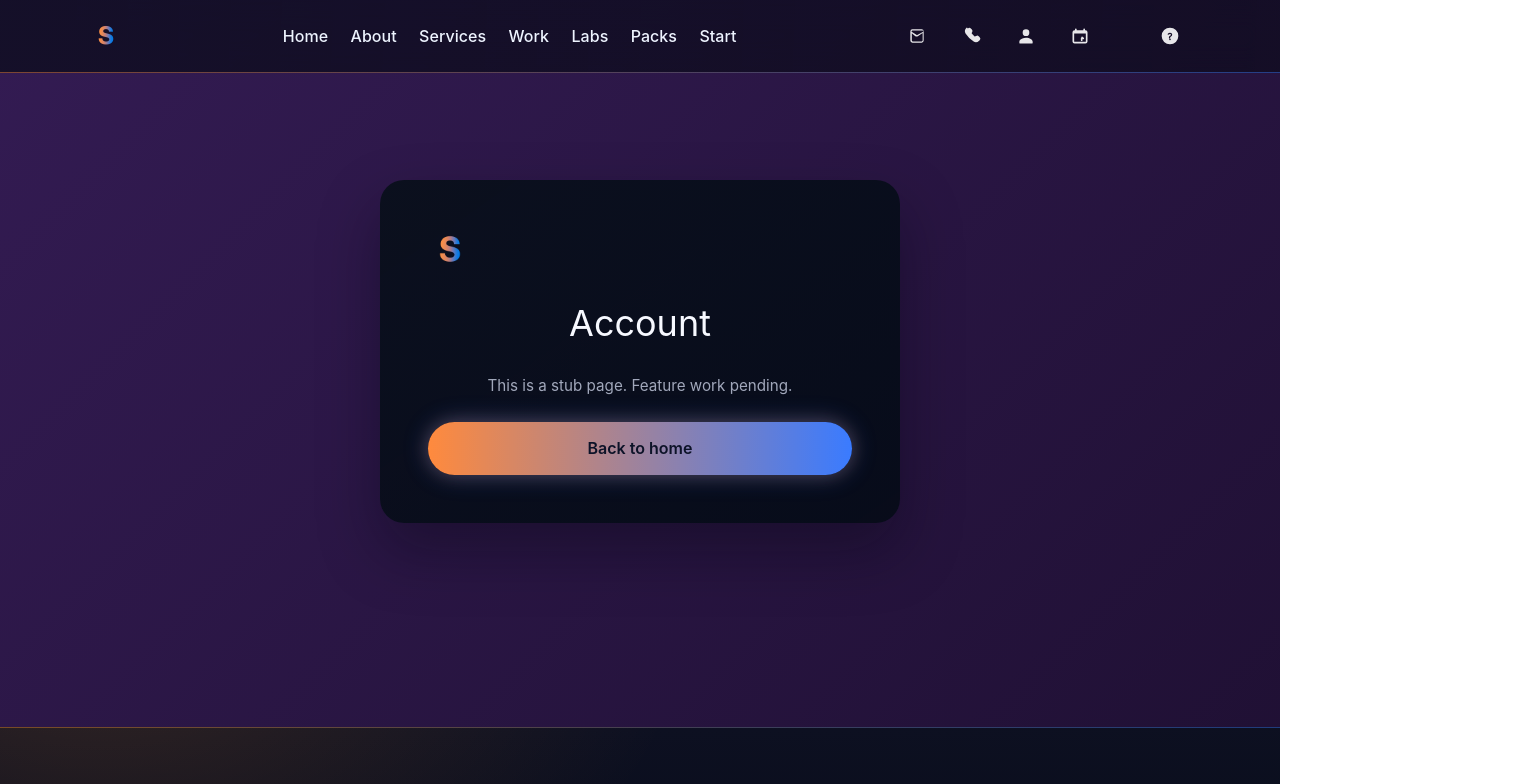
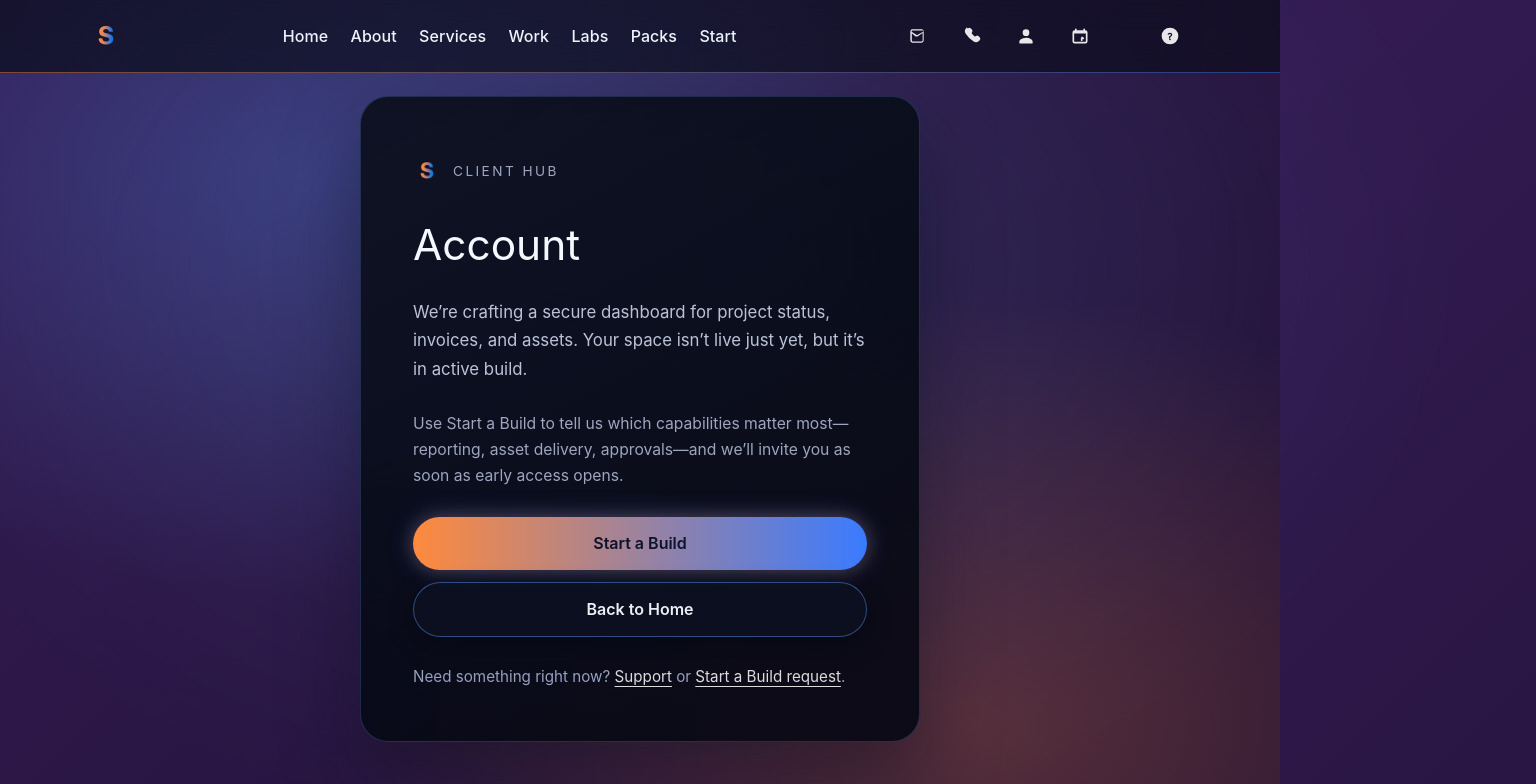
Before and after one commit to edgarcolmenero/swiftsendmaxej, a Next.js app: page /account in a window 1280 px wide. Shown: the top 784 px of the page, 1536 px wide, since content can reach past the window. Built offline with nearby package versions, Linux system fonts and the light colour scheme.

Commit message:
feat(nav): logo-only brand, Start label, Work → /#work, and branded stub pages

```diff
--- a/app/account/page.tsx
+++ b/app/account/page.tsx
@@ -5,52 +5,138 @@ import Logo from "@/components/shared/Logo";
 
 const shellStyle: CSSProperties = {
   minHeight: "calc(100vh - var(--header-h, 96px))",
-  display: "grid",
-  placeItems: "center",
-  padding: "min(12vh, 160px) 16px 120px",
+  display: "flex",
+  alignItems: "center",
+  justifyContent: "center",
+  padding: "min(12vh, 160px) clamp(24px, 7vw, 96px) 120px",
+  position: "relative",
+  isolation: "isolate",
+  background:
+    "radial-gradient(70% 70% at 24% 20%, rgba(70, 118, 214, 0.3) 0%, rgba(5, 7, 18, 0) 70%), " +
+    "radial-gradient(68% 68% at 76% 84%, rgba(255, 140, 64, 0.24) 0%, rgba(5, 7, 18, 0) 74%)",
+};
+
+const glowStyle: CSSProperties = {
+  position: "absolute",
+  inset: "-20%",
+  background:
+    "radial-gradient(62% 62% at 50% 36%, rgba(120, 196, 255, 0.24) 0%, rgba(120, 196, 255, 0) 72%)",
+  filter: "blur(84px)",
+  opacity: 0.6,
+  pointerEvents: "none",
 };
 
 const cardStyle: CSSProperties = {
-  width: "min(520px, 100%)",
-  padding: "clamp(32px, 5vw, 48px)",
-  borderRadius: "24px",
+  width: "min(560px, 100%)",
+  padding: "clamp(36px, 5vw, 52px)",
+  borderRadius: "28px",
   background:
-    "linear-gradient(145deg, rgba(12, 16, 30, 0.92), rgba(8, 12, 26, 0.88)), rgba(6, 10, 22, 0.82)",
-  boxShadow: "0 28px 60px rgba(5, 7, 18, 0.35)",
+    "linear-gradient(152deg, rgba(12, 16, 30, 0.94) 0%, rgba(7, 11, 22, 0.9) 48%, rgba(5, 7, 18, 0.9) 100%)",
+  boxShadow: "0 36px 80px rgba(5, 7, 18, 0.38)",
+  border: "1px solid rgba(84, 133, 214, 0.28)",
   display: "grid",
-  gap: "clamp(16px, 3vw, 24px)",
-  textAlign: "center",
+  gap: "clamp(18px, 3.6vw, 28px)",
+  textAlign: "left",
+  position: "relative",
 };
 
-const noteStyle: CSSProperties = {
-  color: "rgba(226, 234, 255, 0.7)",
+const eyebrowStyle: CSSProperties = {
+  display: "inline-flex",
+  alignItems: "center",
+  gap: "0.75rem",
+  fontSize: "0.85rem",
+  letterSpacing: "0.18em",
+  textTransform: "uppercase",
+  color: "rgba(214, 224, 255, 0.72)",
+};
+
+const headingStyle: CSSProperties = {
+  fontSize: "clamp(2.05rem, 4vw, 2.65rem)",
+  lineHeight: 1.15,
+  margin: 0,
+  color: "#f6f8ff",
+};
+
+const leadStyle: CSSProperties = {
+  color: "rgba(226, 234, 255, 0.82)",
+  fontSize: "1.05rem",
+  lineHeight: 1.7,
+  margin: 0,
+};
+
+const bodyStyle: CSSProperties = {
+  color: "rgba(214, 224, 255, 0.72)",
+  fontSize: "0.98rem",
+  lineHeight: 1.65,
+  margin: 0,
+};
+
+const ctaStackStyle: CSSProperties = {
+  display: "grid",
+  gap: "12px",
+  gridTemplateColumns: "minmax(0, 1fr)",
+};
+
+const secondaryStyle: CSSProperties = {
+  margin: 0,
+  color: "rgba(205, 218, 255, 0.72)",
   fontSize: "0.95rem",
   lineHeight: 1.6,
 };
 
-const headingStyle: CSSProperties = {
-  fontSize: "clamp(1.75rem, 4vw, 2.25rem)",
-  margin: 0,
+const inlineLinkStyle: CSSProperties = {
+  color: "rgba(255, 255, 255, 0.86)",
+  textDecoration: "underline",
+  textDecorationThickness: "1px",
+  textUnderlineOffset: "4px",
 };
 
 export default function AccountPage() {
   return (
     <main style={shellStyle}>
+      <div style={glowStyle} aria-hidden="true" />
       <section style={cardStyle} aria-labelledby="account-title">
+        <span style={eyebrowStyle}>
           <Logo
             className="brand"
             showWordmark={false}
-          size="lg"
+            size="sm"
+            ariaLabel="SwiftSend — Home"
             prefetch={false}
-          imageSizes="44px"
           />
+          Client Hub
+        </span>
         <h1 id="account-title" style={headingStyle}>
           Account
         </h1>
-        <p style={noteStyle}>This is a stub page. Feature work pending.</p>
-        <Link href="/" prefetch={false} className="btn btn-primary">
-          Back to home
+        <p style={leadStyle}>
+          We’re crafting a secure dashboard for project status, invoices, and assets. Your space isn’t live
+          just yet, but it’s in active build.
+        </p>
+        <p style={bodyStyle}>
+          Use Start a Build to tell us which capabilities matter most—reporting, asset delivery, approvals—and
+          we’ll invite you as soon as early access opens.
+        </p>
+        <div style={ctaStackStyle}>
+          <Link href={{ pathname: "/", hash: "contact" }} prefetch={false} className="btn btn-primary">
+            Start a Build
           </Link>
+          <Link href="/" prefetch={false} className="btn btn-ghost">
+            Back to Home
+          </Link>
+        </div>
+        <p style={secondaryStyle}>
+          Need something right now?{" "}
+          <Link href="/support" prefetch={false} style={inlineLinkStyle}>
+            Support
+          </Link>{" "}
+          or
+          {" "}
+          <Link href={{ pathname: "/", hash: "contact" }} prefetch={false} style={inlineLinkStyle}>
+            Start a Build request
+          </Link>
+          .
+        </p>
       </section>
     </main>
   );
--- a/app/schedule/page.tsx
+++ b/app/schedule/page.tsx
@@ -5,52 +5,138 @@ import Logo from "@/components/shared/Logo";
 
 const shellStyle: CSSProperties = {
   minHeight: "calc(100vh - var(--header-h, 96px))",
-  display: "grid",
-  placeItems: "center",
-  padding: "min(12vh, 160px) 16px 120px",
+  display: "flex",
+  alignItems: "center",
+  justifyContent: "center",
+  padding: "min(12vh, 160px) clamp(24px, 7vw, 96px) 120px",
+  position: "relative",
+  isolation: "isolate",
+  background:
+    "radial-gradient(68% 68% at 18% 22%, rgba(70, 118, 214, 0.26) 0%, rgba(5, 7, 18, 0) 68%), " +
+    "radial-gradient(72% 72% at 78% 82%, rgba(255, 140, 64, 0.22) 0%, rgba(5, 7, 18, 0) 74%)",
+};
+
+const glowStyle: CSSProperties = {
+  position: "absolute",
+  inset: "-22%",
+  background:
+    "radial-gradient(58% 58% at 52% 36%, rgba(214, 96, 255, 0.22) 0%, rgba(214, 96, 255, 0) 72%)",
+  filter: "blur(90px)",
+  opacity: 0.55,
+  pointerEvents: "none",
 };
 
 const cardStyle: CSSProperties = {
-  width: "min(520px, 100%)",
-  padding: "clamp(32px, 5vw, 48px)",
-  borderRadius: "24px",
+  width: "min(560px, 100%)",
+  padding: "clamp(36px, 5vw, 52px)",
+  borderRadius: "28px",
   background:
-    "linear-gradient(145deg, rgba(12, 16, 30, 0.92), rgba(8, 12, 26, 0.88)), rgba(6, 10, 22, 0.82)",
-  boxShadow: "0 28px 60px rgba(5, 7, 18, 0.35)",
+    "linear-gradient(150deg, rgba(12, 16, 30, 0.94) 0%, rgba(6, 10, 22, 0.9) 48%, rgba(5, 7, 18, 0.9) 100%)",
+  boxShadow: "0 36px 80px rgba(5, 7, 18, 0.36)",
+  border: "1px solid rgba(84, 133, 214, 0.28)",
   display: "grid",
-  gap: "clamp(16px, 3vw, 24px)",
-  textAlign: "center",
+  gap: "clamp(18px, 3.6vw, 28px)",
+  textAlign: "left",
+  position: "relative",
 };
 
-const noteStyle: CSSProperties = {
-  color: "rgba(226, 234, 255, 0.7)",
+const eyebrowStyle: CSSProperties = {
+  display: "inline-flex",
+  alignItems: "center",
+  gap: "0.75rem",
+  fontSize: "0.85rem",
+  letterSpacing: "0.18em",
+  textTransform: "uppercase",
+  color: "rgba(214, 224, 255, 0.72)",
+};
+
+const headingStyle: CSSProperties = {
+  fontSize: "clamp(2.05rem, 4vw, 2.65rem)",
+  lineHeight: 1.15,
+  margin: 0,
+  color: "#f6f8ff",
+};
+
+const leadStyle: CSSProperties = {
+  color: "rgba(226, 234, 255, 0.82)",
+  fontSize: "1.05rem",
+  lineHeight: 1.7,
+  margin: 0,
+};
+
+const bodyStyle: CSSProperties = {
+  color: "rgba(214, 224, 255, 0.72)",
+  fontSize: "0.98rem",
+  lineHeight: 1.65,
+  margin: 0,
+};
+
+const ctaStackStyle: CSSProperties = {
+  display: "grid",
+  gap: "12px",
+  gridTemplateColumns: "minmax(0, 1fr)",
+};
+
+const secondaryStyle: CSSProperties = {
+  margin: 0,
+  color: "rgba(205, 218, 255, 0.72)",
   fontSize: "0.95rem",
   lineHeight: 1.6,
 };
 
-const headingStyle: CSSProperties = {
-  fontSize: "clamp(1.75rem, 4vw, 2.25rem)",
-  margin: 0,
+const inlineLinkStyle: CSSProperties = {
+  color: "rgba(255, 255, 255, 0.86)",
+  textDecoration: "underline",
+  textDecorationThickness: "1px",
+  textUnderlineOffset: "4px",
 };
 
 export default function SchedulePage() {
   return (
     <main style={shellStyle}>
+      <div style={glowStyle} aria-hidden="true" />
       <section style={cardStyle} aria-labelledby="schedule-title">
+        <span style={eyebrowStyle}>
           <Logo
             className="brand"
             showWordmark={false}
-          size="lg"
+            size="sm"
+            ariaLabel="SwiftSend — Home"
             prefetch={false}
-          imageSizes="44px"
           />
+          Build Rhythm
+        </span>
         <h1 id="schedule-title" style={headingStyle}>
           Schedule
         </h1>
-        <p style={noteStyle}>This is a stub page. Feature work pending.</p>
-        <Link href="/" prefetch={false} className="btn btn-primary">
-          Back to home
+        <p style={leadStyle}>
+          Reserve working sessions, milestone reviews, or launch huddles. We’ll sync calendars and confirm
+          details so everyone shows up prepared.
+        </p>
+        <p style={bodyStyle}>
+          Drop your availability through the Start a Build form and note any deadlines or decision makers we
+          should include. We’ll send calendar holds within one business day.
+        </p>
+        <div style={ctaStackStyle}>
+          <Link href={{ pathname: "/", hash: "contact" }} prefetch={false} className="btn btn-primary">
+            Start a Build
           </Link>
+          <Link href="/" prefetch={false} className="btn btn-ghost">
+            Back to Home
+          </Link>
+        </div>
+        <p style={secondaryStyle}>
+          Need help coordinating?{" "}
+          <Link href="/support" prefetch={false} style={inlineLinkStyle}>
+            Support
+          </Link>{" "}
+          or
+          {" "}
+          <a href="mailto:hello@swiftsend.dev" style={inlineLinkStyle}>
+            email us
+          </a>
+          .
+        </p>
       </section>
     </main>
   );
--- a/app/support/page.tsx
+++ b/app/support/page.tsx
@@ -5,52 +5,138 @@ import Logo from "@/components/shared/Logo";
 
 const shellStyle: CSSProperties = {
   minHeight: "calc(100vh - var(--header-h, 96px))",
-  display: "grid",
-  placeItems: "center",
-  padding: "min(12vh, 160px) 16px 120px",
+  display: "flex",
+  alignItems: "center",
+  justifyContent: "center",
+  padding: "min(12vh, 160px) clamp(24px, 7vw, 96px) 120px",
+  position: "relative",
+  isolation: "isolate",
+  background:
+    "radial-gradient(72% 72% at 20% 18%, rgba(70, 118, 214, 0.28) 0%, rgba(5, 7, 18, 0) 68%), " +
+    "radial-gradient(68% 68% at 80% 88%, rgba(255, 140, 64, 0.24) 0%, rgba(5, 7, 18, 0) 72%)",
+};
+
+const glowStyle: CSSProperties = {
+  position: "absolute",
+  inset: "-20%",
+  background:
+    "radial-gradient(60% 60% at 50% 30%, rgba(58, 123, 255, 0.24) 0%, rgba(58, 123, 255, 0) 70%)",
+  filter: "blur(80px)",
+  opacity: 0.6,
+  pointerEvents: "none",
 };
 
 const cardStyle: CSSProperties = {
-  width: "min(520px, 100%)",
-  padding: "clamp(32px, 5vw, 48px)",
-  borderRadius: "24px",
+  width: "min(560px, 100%)",
+  padding: "clamp(36px, 5vw, 52px)",
+  borderRadius: "28px",
   background:
-    "linear-gradient(145deg, rgba(12, 16, 30, 0.92), rgba(8, 12, 26, 0.88)), rgba(6, 10, 22, 0.82)",
-  boxShadow: "0 28px 60px rgba(5, 7, 18, 0.35)",
+    "linear-gradient(152deg, rgba(12, 16, 30, 0.94) 0%, rgba(7, 11, 22, 0.88) 48%, rgba(5, 7, 18, 0.9) 100%)",
+  boxShadow: "0 36px 80px rgba(5, 7, 18, 0.38)",
+  border: "1px solid rgba(84, 133, 214, 0.28)",
   display: "grid",
-  gap: "clamp(16px, 3vw, 24px)",
-  textAlign: "center",
+  gap: "clamp(18px, 3.6vw, 28px)",
+  textAlign: "left",
+  position: "relative",
 };
 
-const noteStyle: CSSProperties = {
-  color: "rgba(226, 234, 255, 0.7)",
+const eyebrowStyle: CSSProperties = {
+  display: "inline-flex",
+  alignItems: "center",
+  gap: "0.75rem",
+  fontSize: "0.85rem",
+  letterSpacing: "0.18em",
+  textTransform: "uppercase",
+  color: "rgba(214, 224, 255, 0.72)",
+};
+
+const headingStyle: CSSProperties = {
+  fontSize: "clamp(2.05rem, 4vw, 2.65rem)",
+  lineHeight: 1.15,
+  margin: 0,
+  color: "#f6f8ff",
+};
+
+const leadStyle: CSSProperties = {
+  color: "rgba(226, 234, 255, 0.82)",
+  fontSize: "1.05rem",
+  lineHeight: 1.7,
+  margin: 0,
+};
+
+const bodyStyle: CSSProperties = {
+  color: "rgba(214, 224, 255, 0.72)",
+  fontSize: "0.98rem",
+  lineHeight: 1.65,
+  margin: 0,
+};
+
+const ctaStackStyle: CSSProperties = {
+  display: "grid",
+  gap: "12px",
+  gridTemplateColumns: "minmax(0, 1fr)",
+};
+
+const secondaryStyle: CSSProperties = {
+  margin: 0,
+  color: "rgba(205, 218, 255, 0.72)",
   fontSize: "0.95rem",
   lineHeight: 1.6,
 };
 
-const headingStyle: CSSProperties = {
-  fontSize: "clamp(1.75rem, 4vw, 2.25rem)",
-  margin: 0,
+const inlineLinkStyle: CSSProperties = {
+  color: "rgba(255, 255, 255, 0.86)",
+  textDecoration: "underline",
+  textDecorationThickness: "1px",
+  textUnderlineOffset: "4px",
 };
 
 export default function SupportPage() {
   return (
     <main style={shellStyle}>
+      <div style={glowStyle} aria-hidden="true" />
       <section style={cardStyle} aria-labelledby="support-title">
+        <span style={eyebrowStyle}>
           <Logo
             className="brand"
             showWordmark={false}
-          size="lg"
+            size="sm"
+            ariaLabel="SwiftSend — Home"
             prefetch={false}
-          imageSizes="44px"
           />
+          Support Crew
+        </span>
         <h1 id="support-title" style={headingStyle}>
           Support
         </h1>
-        <p style={noteStyle}>This is a stub page. Feature work pending.</p>
-        <Link href="/" prefetch={false} className="btn btn-primary">
-          Back to home
+        <p style={leadStyle}>
+          When something needs a fast fix, this is the lane. Tell us what broke, what blocked, and we’ll
+          triage it with the same velocity we build new work.
+        </p>
+        <p style={bodyStyle}>
+          Start a build request to drop the details, attach context, and we’ll loop in the right specialist. You’ll
+          hear from us with next steps in one business day or sooner.
+        </p>
+        <div style={ctaStackStyle}>
+          <Link href={{ pathname: "/", hash: "contact" }} prefetch={false} className="btn btn-primary">
+            Start a Build
           </Link>
+          <Link href="/" prefetch={false} className="btn btn-ghost">
+            Back to Home
+          </Link>
+        </div>
+        <p style={secondaryStyle}>
+          Prefer direct contact?{" "}
+          <a href="mailto:hello@swiftsend.dev" style={inlineLinkStyle}>
+            Email us
+          </a>{" "}
+          or
+          {" "}
+          <Link href="/schedule" prefetch={false} style={inlineLinkStyle}>
+            schedule a live session
+          </Link>
+          .
+        </p>
       </section>
     </main>
   );
--- a/components/Header.tsx
+++ b/components/Header.tsx
@@ -13,33 +13,39 @@ import {
 
 import Logo from "@/components/shared/Logo";
 
+type LinkTarget = string | { pathname: string; hash?: string };
+
 type NavItem = {
-  href: string;
+  href: LinkTarget;
   label: string;
   ariaLabel?: string;
 };
 
 const NAV_ITEMS: NavItem[] = [
-  { href: "/#home", label: "Home" },
-  { href: "/#about", label: "About" },
-  { href: "/#services", label: "Services" },
-  { href: "/#work", label: "Work" },
-  { href: "/#labs", label: "Labs" },
-  { href: "/#packs", label: "Packs" },
-  { href: "/#contact", label: "Start", ariaLabel: "Go to contact section" }
+  { href: { pathname: "/", hash: "home" }, label: "Home" },
+  { href: { pathname: "/", hash: "about" }, label: "About" },
+  { href: { pathname: "/", hash: "services" }, label: "Services" },
+  { href: { pathname: "/", hash: "work" }, label: "Work" },
+  { href: { pathname: "/", hash: "labs" }, label: "Labs" },
+  { href: { pathname: "/", hash: "packs" }, label: "Packs" },
+  {
+    href: { pathname: "/", hash: "contact" },
+    label: "Start",
+    ariaLabel: "Go to contact section",
+  },
 ];
 
 type ActionItem = {
-  href: string;
-  label: string;
+  href: LinkTarget;
+  ariaLabel: string;
   icon: JSX.Element;
   external?: boolean;
 };
 
 const ACTION_ITEMS: ActionItem[] = [
   {
-    href: "/#contact",
-    label: "Open contact section",
+    href: { pathname: "/", hash: "contact" },
+    ariaLabel: "Start a build",
     icon: (
       <svg
         aria-hidden="true"
@@ -59,7 +65,7 @@ const ACTION_ITEMS: ActionItem[] = [
   },
   {
     href: "tel:+1234567890",
-    label: "Call SwiftSend",
+    ariaLabel: "Call SwiftSend",
     external: true,
     icon: (
       <svg
@@ -80,7 +86,7 @@ const ACTION_ITEMS: ActionItem[] = [
   },
   {
     href: "/account",
-    label: "Open account",
+    ariaLabel: "Open account",
     icon: (
       <svg
         aria-hidden="true"
@@ -100,7 +106,7 @@ const ACTION_ITEMS: ActionItem[] = [
   },
   {
     href: "/schedule",
-    label: "Open schedule",
+    ariaLabel: "Open schedule",
     icon: (
       <svg
         aria-hidden="true"
@@ -168,9 +174,45 @@ export default function Header() {
     };
   }, [portalTarget]);
 
-  const handleAnchorClick = (event: MouseEvent<HTMLAnchorElement>, href: string) => {
-    const hashIndex = href.indexOf("#");
-    if (hashIndex === -1) {
+  const resolveHash = (href: LinkTarget): string | null => {
+    if (typeof href === "string") {
+      const hashIndex = href.indexOf("#");
+      if (hashIndex === -1) {
+        return null;
+      }
+      return href.slice(hashIndex);
+    }
+
+    const rawHash = href.hash;
+    if (!rawHash) {
+      return null;
+    }
+
+    return rawHash.startsWith("#") ? rawHash : `#${rawHash}`;
+  };
+
+  const getLinkKey = (href: LinkTarget) =>
+    typeof href === "string"
+      ? href
+      : `${href.pathname ?? ""}#${href.hash ?? ""}`;
+
+  const handleAnchorClick = (event: MouseEvent<HTMLAnchorElement>, href: LinkTarget) => {
+    const hash = resolveHash(href);
+    if (!hash) {
+      return;
+    }
+
+    const pathname =
+      typeof href === "string"
+        ? (() => {
+            const hashIndex = href.indexOf("#");
+            if (hashIndex === -1) return href || "/";
+            const rawPath = href.slice(0, hashIndex);
+            return rawPath === "" ? "/" : rawPath;
+          })()
+        : href.pathname ?? "/";
+
+    if (pathname && pathname !== "/") {
       return;
     }
 
@@ -178,7 +220,6 @@ export default function Header() {
       return;
     }
 
-    const hash = href.slice(hashIndex);
     const target = document.querySelector<HTMLElement>(hash);
     if (!target) return;
 
@@ -191,7 +232,7 @@ export default function Header() {
 
     window.scrollTo({
       top: destination,
-      behavior: prefersReducedMotion ? "auto" : "smooth"
+      behavior: prefersReducedMotion ? "auto" : "smooth",
     });
   };
 
@@ -211,12 +252,13 @@ export default function Header() {
           showWordmark={false}
           size="md"
           priority
-          onClick={(event) => handleAnchorClick(event, "/#home")}
+          ariaLabel="SwiftSend — Home"
+          onClick={(event) => handleAnchorClick(event, { pathname: "/", hash: "home" })}
         />
         <nav className="nav-desktop" aria-label="Primary">
           {NAV_ITEMS.map((item) => (
             <Link
-              key={item.href}
+              key={getLinkKey(item.href)}
               href={item.href}
               className="nav-pill"
               aria-label={item.ariaLabel}
@@ -232,18 +274,18 @@ export default function Header() {
             {ACTION_ITEMS.map((action) =>
               action.external ? (
                 <a
-                  key={action.label}
-                  href={action.href}
-                  aria-label={action.label}
+                  key={action.ariaLabel}
+                  href={typeof action.href === "string" ? action.href : action.href.pathname ?? "/"}
+                  aria-label={action.ariaLabel}
                   className="icon-btn"
                 >
                   {action.icon}
                 </a>
               ) : (
                 <Link
-                  key={action.label}
+                  key={action.ariaLabel}
                   href={action.href}
-                  aria-label={action.label}
+                  aria-label={action.ariaLabel}
                   className="icon-btn"
                   prefetch={false}
                   onClick={(event) => handleAnchorClick(event, action.href)}
@@ -255,7 +297,7 @@ export default function Header() {
           </div>
           <Link
             href="/support"
-            aria-label="Open support"
+            aria-label="Support"
             className="icon-btn icon-btn--support"
             prefetch={false}
           >
--- a/styles/globals.css
+++ b/styles/globals.css
@@ -37,6 +37,10 @@ html, body {
   height: 100%;
 }
 
+html {
+  scroll-behavior: smooth;
+}
+
 body {
   margin: 0;
   color: #f7f9ff;
@@ -140,9 +144,8 @@ body {
   height: 32px;
 }
 
-[id="contact"],
-[id="work"] {
-  scroll-margin-top: calc(var(--header-h, 96px) + 16px);
+[id] {
+  scroll-margin-top: var(--header-h, 84px);
 }
 
 .brand-mark__svg {
```
Also changed, not shown: components/footer/Footer.tsx (+33 -11 lines). Lines whose indentation alone changed are shown as unchanged.
